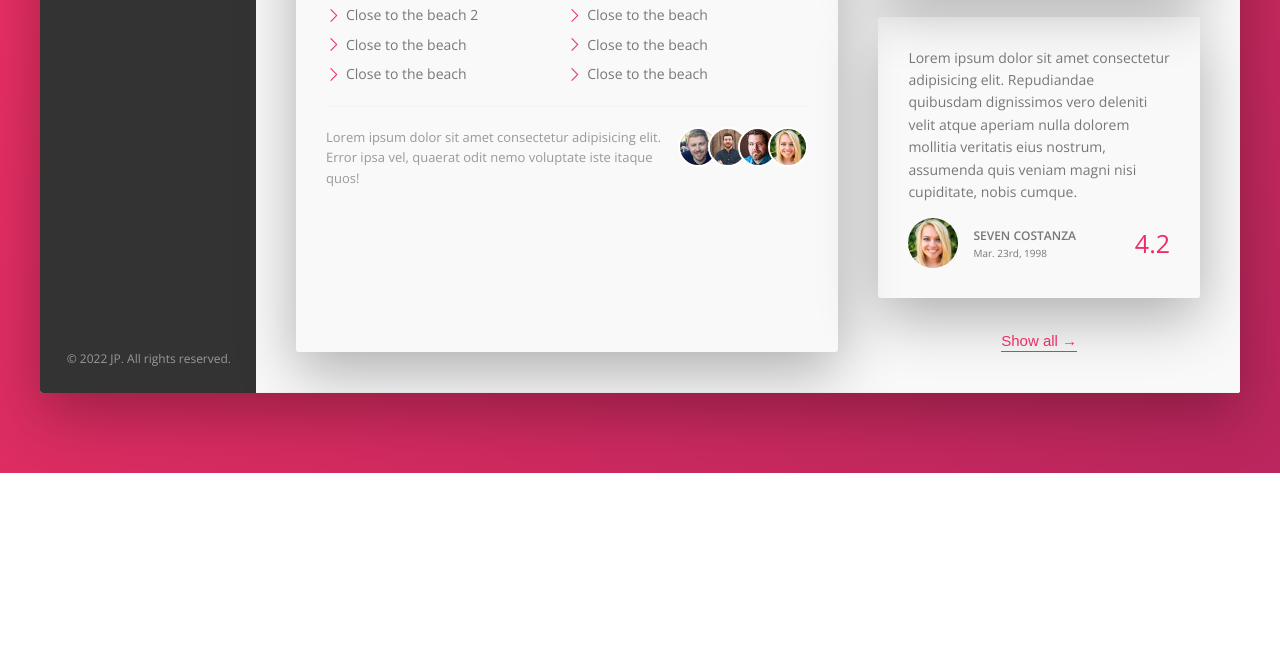
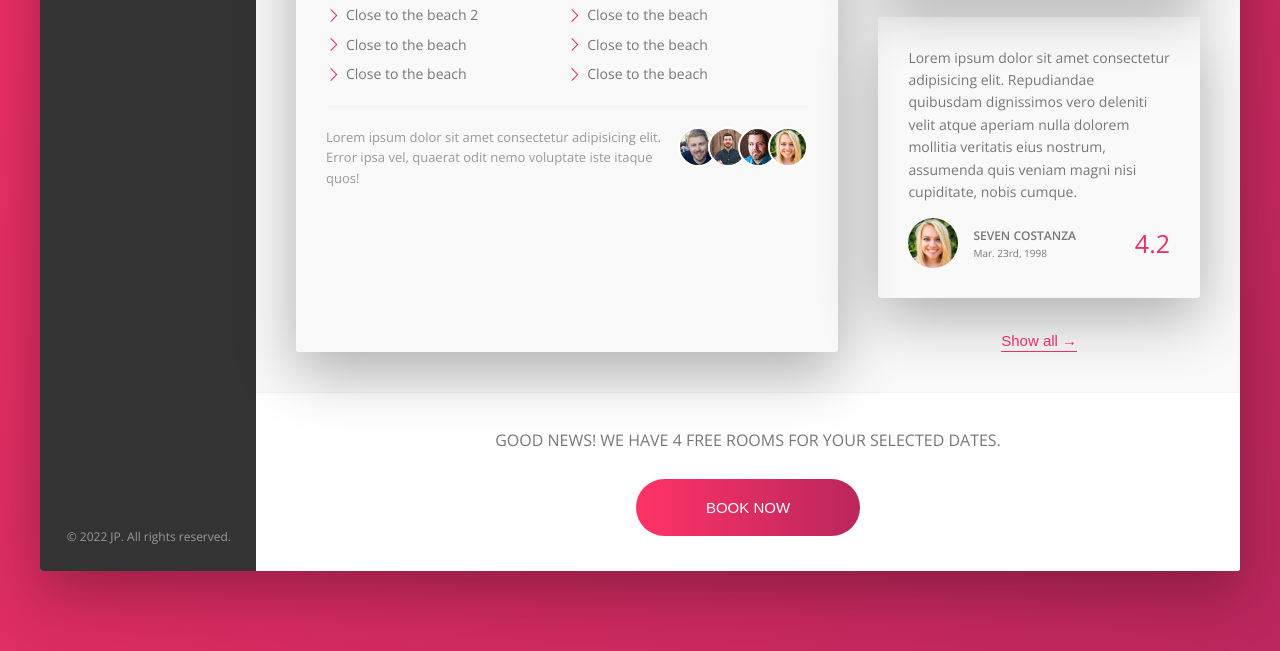
Before and after one commit to sean-xiao-zhao7/sass2, a website: page index.html in a window 1280 px wide. Shown: the part 940-1591 px from the top of the page. Before the commit the page ends 1413 px from the top, so only its background shows below. Drawn offline with nearby package versions, Linux system fonts and the light colour scheme.

Commit message:
Complete CTA section

```diff
--- a/index.html
+++ b/index.html
@@ -293,6 +293,16 @@
                             </div>
                         </div>
                     </div>
+                    <div class="cta">
+                        <h2 class="cta__book">
+                            Good news! We have 4 free rooms for your selected
+                            dates.
+                        </h2>
+                        <button class="btn">
+                            <span class="btn__visible">Book now</span>
+                            <span class="btn__invisible">Only 4 rooms left!</span>
+                        </button>
+                    </div>
                 </main>
             </div>
         </div>
--- a/sass/_components.scss
+++ b/sass/_components.scss
@@ -402,3 +402,56 @@
         }
     }
 }
+
+// book now
+
+.cta {
+    padding: 3.5rem 0;
+    text-align: center;
+
+    &__book {
+        text-transform: uppercase;
+        font-size: 1.6rem;
+        font-weight: 400;
+        margin-bottom: 2.5rem;
+    }
+}
+
+.btn {
+    border: none;
+    background: white;
+    position: relative;
+    overflow: hidden;
+    border-radius: 100px;
+    background-image: linear-gradient(to right, var(--color-primary-light), var(--color-primary-dark));
+
+    &>span {
+        font-size: 1.5rem;
+        font-weight: 300;
+        text-transform: uppercase;
+        color: white;
+        cursor: pointer;
+        height: 100%;
+        width: 100%;
+        transition: top .2s, transform .2s;
+        display: inline-block;
+        padding: 2rem 7rem;
+    }
+
+    &>.btn__invisible {
+        position: absolute;
+        left: 0;
+        top: -100%;
+        display: flex;
+        align-items: center;
+        font-size: 92%;
+    }
+
+    &:hover &__visible {
+        transform: translateY(100%);
+    }
+
+    &:hover &__invisible {
+        top: 0;
+    }
+}
```
Also changed, not shown: css/style.css.
